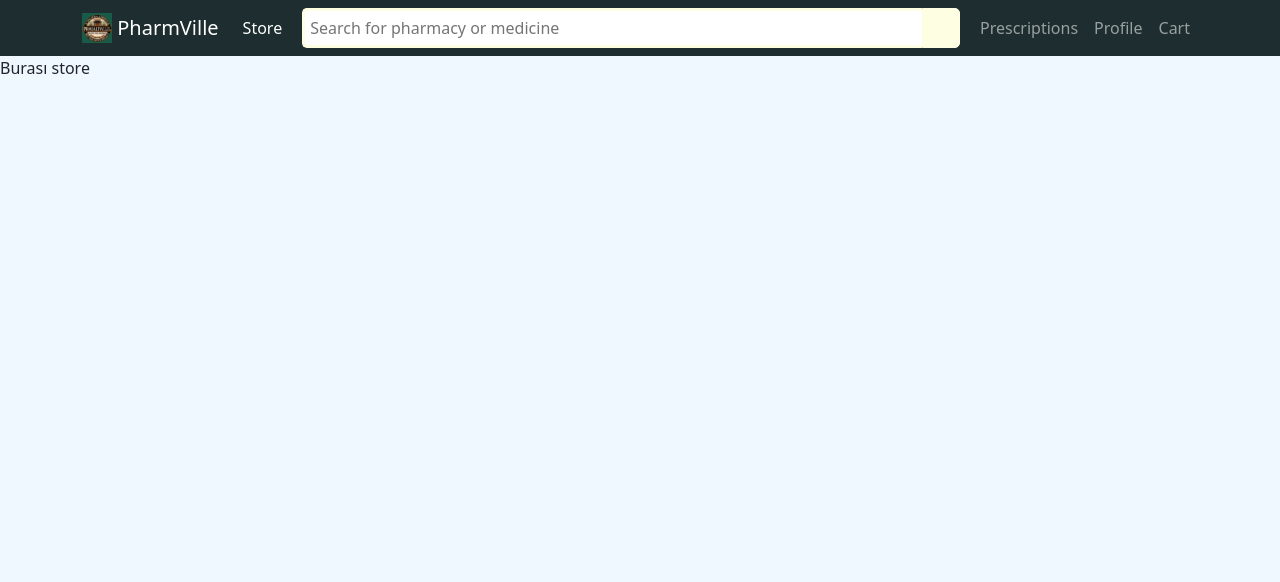
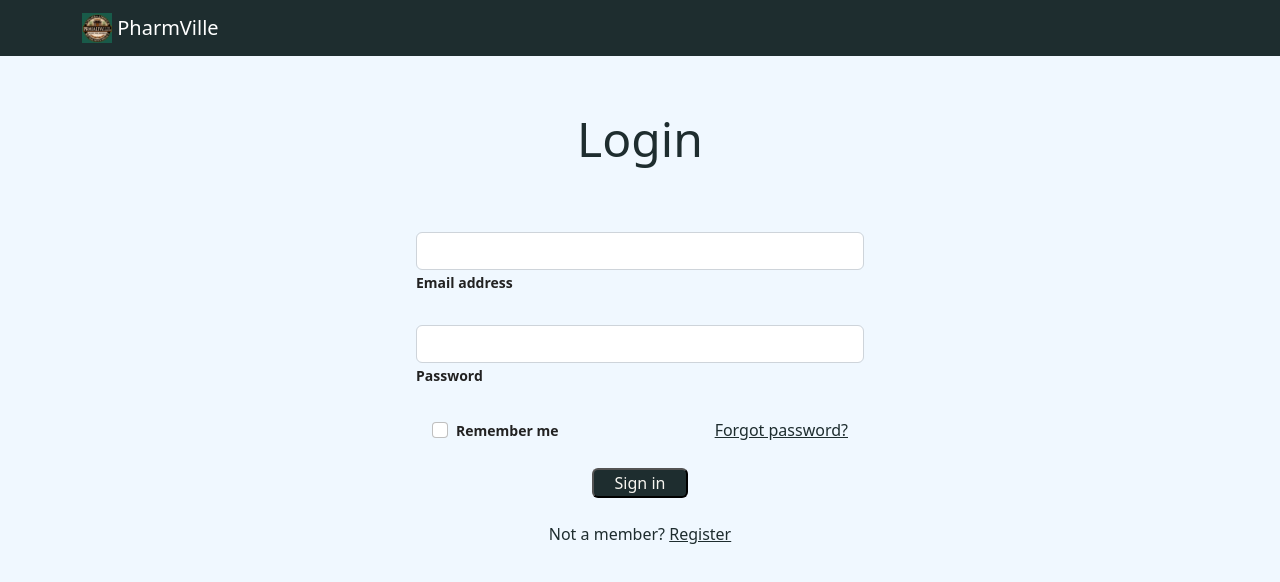
Before and after one commit to guezey/PharmVille, a React (Create React App) app in the folder pharmville-frontend/: page / in a window 1280 px wide. Shown: the top 582 px of the page. Built offline with nearby package versions, Linux system fonts and the light colour scheme.

Commit message:
Login Page

```diff
--- a/pharmville-frontend/src/App.js
+++ b/pharmville-frontend/src/App.js
@@ -20,14 +20,23 @@ import Prescription from "./UserComponents/Prescription";
 import Cart from "./UserComponents/Cart";
 import Login from "./UserComponents/Login";
 function App() {
-  let user = "Patient";
-  if (user === "Patient") {
+  let user = "Logout";
+  if (user === "Logout" ) {
+    return (
+      <Router>
+        <NavbarAdmin />
+        <Routes>
+          <Route path="/" element={<Login />} />
+        </Routes>
+      </Router>
+    );
+  }
+  else if (user === "Patient") {
     return (
       <Router>
         <NavigationBar />
         <Routes>
           <Route path="/" element={<Store />} />
-          <Route path="/auth" element={<Login/>} />
           <Route path='/prescriptions' element={<Prescription />} />
           <Route path='/profile' element={<Profile />} />
           <Route path='/cart' element={<Cart />} />
--- /dev/null
+++ b/pharmville-frontend/src/UserComponents/Login.css
@@ -0,0 +1,25 @@
+.logInButton {
+    margin-left: 5vh;
+    margin-right: 5vh;
+    margin: auto;
+    width: 12vh;
+    background-color: var(--dark);
+    color: var(--cardFont);
+    border-radius: 6px;
+}
+
+a {
+    color: var(--dark);
+}
+
+.logInHolder {
+    width: 60vh;
+}
+
+.logInFont {
+    color: var(--dark);
+    margin: auto;
+    font-size: 6vh;
+    text-align: center;
+    margin-top: 6vh;
+}
--- a/pharmville-frontend/src/UserComponents/Login.js
+++ b/pharmville-frontend/src/UserComponents/Login.js
@@ -6,9 +6,13 @@ import {
   MDBBtn,
   MDBIcon,
 } from "mdb-react-ui-kit";
+import "./Login.css";
 function Login() {
   return (
-    <MDBContainer className="p-3 my-5 d-flex flex-column w-50">
+    <div>
+      <h1 className="logInFont">Login</h1>
+    <MDBContainer className="p-3 my-5 d-flex flex-column logInHolder">
+
       <MDBInput
         wrapperClass="mb-4"
         label="Email address"
@@ -32,7 +36,7 @@ function Login() {
         <a href="!#">Forgot password?</a>
       </div>
 
-      <MDBBtn className="mb-4" color="dark">Sign in</MDBBtn>
+      <button className="mb-4 logInButton">Sign in</button>
 
       <div className="text-center">
         <p style={{color: "#1E2D2F"}}>
@@ -40,6 +44,7 @@ function Login() {
         </p>
       </div>
     </MDBContainer>
+    </div>
   );
 }
 
```
